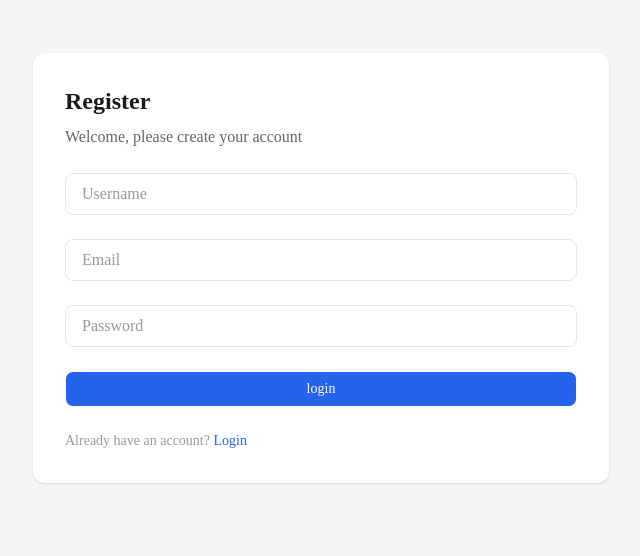
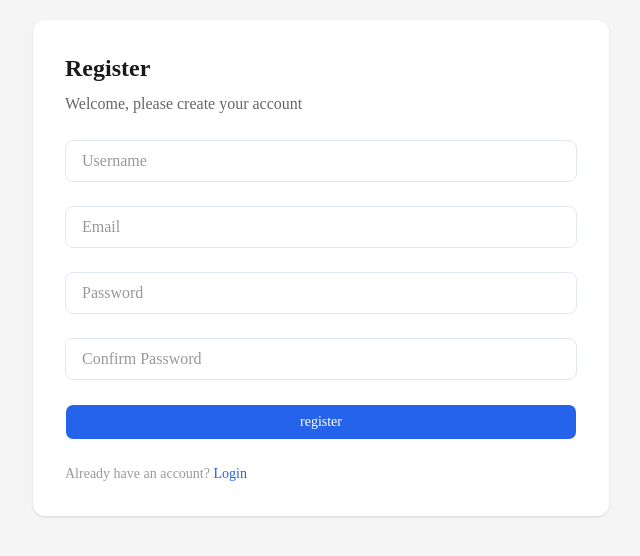
Before and after one commit to zaperfish/ft_transcendence, a Next.js app in the folder frontend/: page /register in a window 1280 px wide. Shown: the part 132-688 px from the top of the page, without its empty margins (319-959 px from the left). Built offline with nearby package versions, Linux system fonts and the light colour scheme; no server answers.

Commit message:
feat: add register password confirmation (#74)

```diff
--- a/frontend/components/features/auth/RegisterForm.tsx
+++ b/frontend/components/features/auth/RegisterForm.tsx
@@ -9,7 +9,7 @@ import { useRouter } from 'next/navigation';
 /**
  * A registration form component with client-side validation and error handling.
  *
- * Collects username, email, and password, validates inputs, and submits
+ * Collects username, email, and password (need confirmation), validates inputs, and submits
  * the data to the registration API. On success, redirects to the login page
  * with a query parameter indicating successful registration. Displays
  * field-level errors and general API errors (e.g., duplicate user or network issues).
@@ -20,7 +20,8 @@ export function RegisterForm() {
 	const [username, setUsername] = useState('');
 	const [email, setEmail] = useState('');
 	const [password, setPassword] = useState('');
-	const [errors, setErrors] = useState< { username?: string; email?: string; password?: string; general?: string }>({});
+	const [confirmPassword, setConfirmPassword] =useState('');
+	const [errors, setErrors] = useState< { username?: string; email?: string; password?: string; confirmPassword?: string; general?: string }>({});
 	const [loading, setLoading] = useState(false);
 	const router = useRouter();
 
@@ -34,6 +35,10 @@ export function RegisterForm() {
 			newErrors.email = 'Invalid email address';
 		if (!password.trim())
 			newErrors.password = "Please enter your password";
+		if (!confirmPassword.trim())
+			newErrors.confirmPassword = "Please confirm your password";
+		else if (confirmPassword !== password)
+			newErrors.confirmPassword = "Passwords do not match";
 		setErrors(newErrors);
 		return Object.keys(newErrors).length === 0;
 	};
@@ -44,7 +49,7 @@ export function RegisterForm() {
 		setLoading(true);
 		setErrors({});
 		try {
-			await register({ name: username, email, password });
+			await register({ name: username, email, password, password_confirm: confirmPassword });
 			router.push('/login?registered=true');
 		} catch (err: any) {
 			if (err.status === 409) {
@@ -62,8 +67,9 @@ export function RegisterForm() {
 			<Input value={username} onChange={e => setUsername(e.target.value)} placeholder='Username' error={errors.username} />
 			<Input value={email} onChange={e => setEmail(e.target.value)} placeholder='Email' error={errors.email} />
 			<Input value={password} onChange={e => setPassword(e.target.value)} placeholder='Password' error={errors.password} />
+			<Input value={confirmPassword} onChange={e => setConfirmPassword(e.target.value)} placeholder='Confirm Password' error={errors.confirmPassword} />
 			{errors.general && <div className="text-sm text-error mt-xs">{errors.general}</div>}
-			<Button disabled={loading} onClick={handleSubmit}>{loading ? "loading..." : "login"}</Button>
+			<Button disabled={loading} onClick={handleSubmit}>{loading ? "loading..." : "register"}</Button>
 		</div>
 	);
 }
--- a/frontend/lib/api/auth.ts
+++ b/frontend/lib/api/auth.ts
@@ -16,6 +16,7 @@ export interface RegisterCredentials {
 	name: string;
 	email: string;
 	password: string;
+	password_confirm: string;
 }
 
 /**
```
